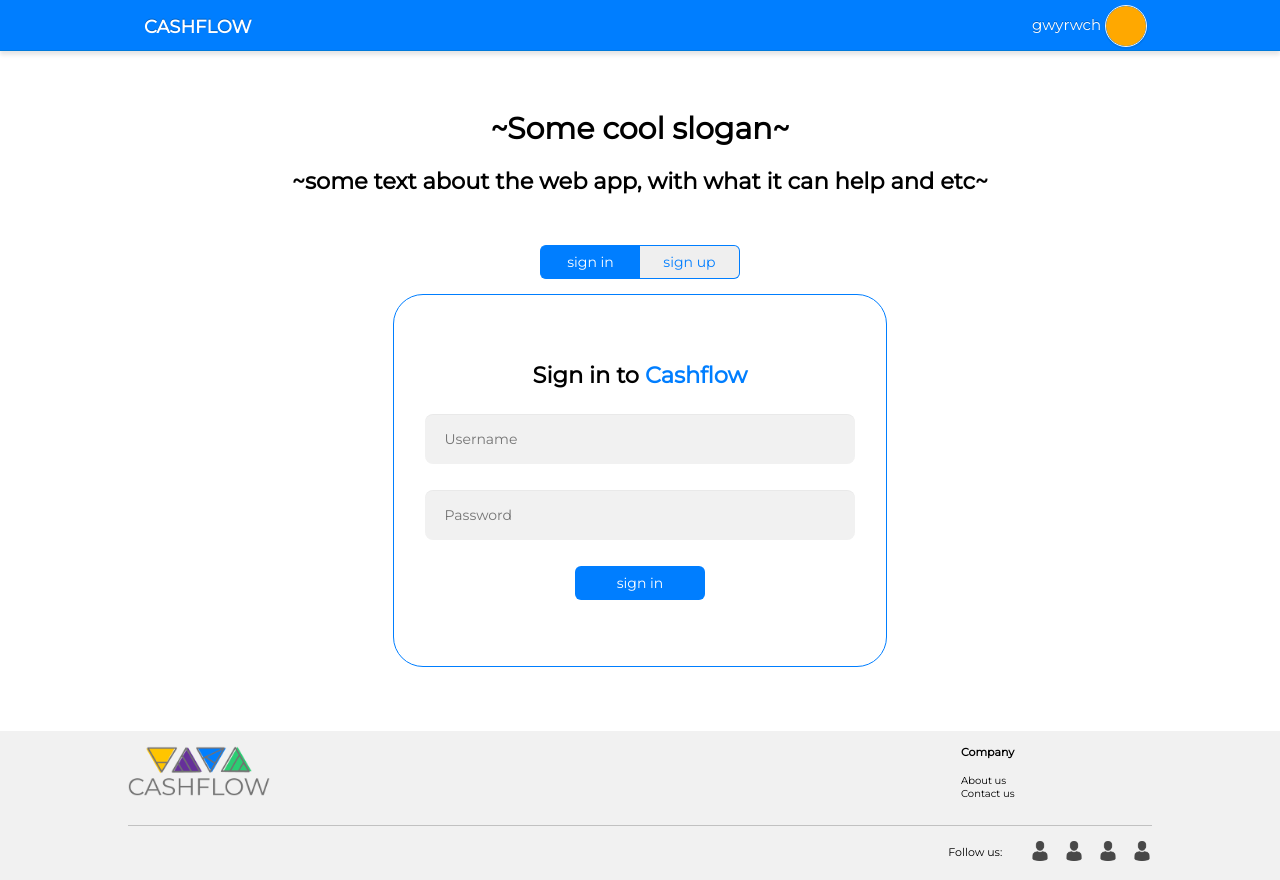
After one commit to gwyrwch/group-expenses-app, a Django app: page /sign_in_up in a window 1280 px wide. The commit adds this page. Run offline with Django 3.2, Linux system fonts and the light colour scheme.

Commit message:
sign in/up image added and some animations

```diff
--- a/splitwise_web/urls.py
+++ b/splitwise_web/urls.py
@@ -4,5 +4,6 @@ from . import views
 
 urlpatterns = [
     path('', views.index, name='index'),
-    path('profile', views.profile, name='profile')
+    path('profile', views.profile, name='profile'),
+    path('sign_in_up', views.sign_in_up, name='sign_in_up')
 ]
--- a/splitwise_web/views.py
+++ b/splitwise_web/views.py
@@ -2,8 +2,14 @@ from django.shortcuts import render
 
 # Create your views here.
 
+
 def index(request):
     return render(request, 'index.html')
 
+
 def profile(request):
     return render(request, 'profile.html')
+
+
+def sign_in_up(request):
+    return render(request, 'sign_in_up.html')
--- a/static/css/main.css
+++ b/static/css/main.css
@@ -252,11 +252,13 @@ main {
 .group-header button {
     width: 130px;
     height: 34px;
+    transition: all 0.5s cubic-bezier(0.65,-0.25,0.25, 1.95);
 }
 
 .group-header .btn-set {
     color: #007eff;
     background-color: #ffffff;
+    outline: none;
 }
 
 .group-header .btn-add {
@@ -264,6 +266,15 @@ main {
     background-color: #007eff;
     border: none;
     float: right;
+    outline: none;
+}
+
+.group-header .btn-add:hover {
+    width: 150px;
+}
+
+.group-header .btn-set:hover {
+    width: 150px;
 }
 
 .group-header img {
--- /dev/null
+++ b/static/css/sign_in_up.css
@@ -0,0 +1,115 @@
+.sign_form_base {
+    width: 60%;
+    display: inline-block;
+    padding-top: 0;
+}
+
+.sign_form {
+    border: #007eff solid 1px;
+    border-radius: 30px;
+    padding: 5%;
+    margin-top: 15px;
+    margin-left: 60px;
+    margin-right: 60px;
+    overflow: auto;
+    text-align: center;
+    transition: opacity 1s  ease-in-out;
+    /*text-align: center;*/
+}
+
+.sign_form input {
+    width: 100%;
+    /*padding: 3%;*/
+    height: 50px;
+    border: none;
+    box-sizing: border-box;
+    /*border: rgba(72, 72, 72, 0.85) 0.5px solid;*/
+    padding: 10px 10px 10px 20px;
+    font-size: 14px;
+    background-color: #f1f1f1;
+    border-radius: 8px;
+    box-shadow: 0 1px 0 rgba(0, 0, 0, 0.03) inset;
+    /*text-align: center;*/
+}
+
+.sign_form .row {
+    margin-bottom: 26px;
+}
+
+.sign_form h2 {
+    margin-top: 35px !important;
+    margin-bottom: 25px !important;
+}
+
+.btn-sign-in {
+    color: #ffffff;
+    background-color: #007eff;
+    border: none;
+    margin-bottom: 35px;
+    width: 130px;
+    height: 34px;
+}
+
+.main-container {
+    text-align: center;
+}
+
+.main-container h1 {
+    margin-top: 50px;
+}
+
+.main-container h2 {
+    margin-bottom: 50px;
+}
+
+.switch {
+    /*border: solid;*/
+
+}
+
+.switch button {
+    margin: 0 -2px;
+    height: 34px;
+    width: 100px;
+    transition: all 0.5s cubic-bezier(0.65,-0.25,0.25, 1.95);
+}
+
+.switch .btn-primary {
+    background-color: #007eff;
+    color: white;
+    border: 1px solid #007eff;
+}
+
+.switch .btn-secondary {
+    color: #007eff;
+    border: 1px solid #007eff;
+}
+
+.switch .btn1 {
+    border-right: none;
+    border-top-right-radius: 0;
+    border-bottom-right-radius: 0;
+    outline:none;
+}
+
+.btn1:hover, .btn1:active, .btn1:focus, .btn2:hover, .btn2:active, .btn2:focus {
+    width: 150px;
+}
+
+.switch .btn2 {
+    border-left: none;
+    border-top-left-radius: 0;
+    border-bottom-left-radius: 0;
+    outline:none;
+
+}
+
+.btn2:active {
+    /*background-color: #007eff;*/
+    /*color: #fff;*/
+}
+
+
+.span-logo-text {
+    color: #007eff;
+}
--- /dev/null
+++ b/templates/sign_in_up.html
@@ -0,0 +1,218 @@
+<!DOCTYPE html>
+
+{% load static %}
+
+<html lang="en">
+  <head>
+      <title>Cashflow</title>
+      <link rel="stylesheet" type="text/css" href="{% static "css/main.css" %}">
+      <link rel="stylesheet" type="text/css" href="{% static "css/sign_in_up.css" %}">
+      <link href="https://fonts.googleapis.com/css?family=Montserrat&display=swap" rel="stylesheet">
+      <link href="https://fonts.googleapis.com/icon?family=Material+Icons" rel="stylesheet">
+
+  </head>
+<body>
+    <header>
+        <nav class="navbar">
+            <a class="navbar-item" href="#">
+                <div class="text navbar-logo-text">
+                    Cashflow
+                </div>
+            </a>
+            <div class="dropdown float-right">
+                <a class="navbar-item profile-nav" href="profile">
+                    gwyrwch
+                    <img src="{% static "img/Disc_Plain_orange.png" %}">
+                </a>
+                <div class="dropdown-content">
+                    <a href="#">Your account</a>
+                    <a href="#">Log out</a>
+                </div>
+            </div>
+        </nav>
+    </header>
+    <main>
+        <div class="main-container">
+            <h1>
+                ~Some cool slogan~
+            </h1>
+            <h2>
+                ~some text about the web app, with what it can help and etc~
+            </h2>
+            <div class="switch">
+                <button class="btn-primary btn1" id="sin" onclick="sign_in_click();">
+                    sign in
+                </button>
+                <button class="btn-secondary btn2" id="sup" onclick="sign_up_click();">
+                    sign up
+                </button>
+            </div>
+            <div class="sign_form_base">
+                <form class="sign_form" id="sign-in-form">
+                    <h2>
+                        Sign in to <span class="span-logo-text">Cashflow</span>
+                    </h2>
+                    <div class="row">
+                        <div class="column-12">
+                            <label>
+                                <input placeholder="Username">
+                            </label>
+                        </div>
+                    </div>
+                    <div class="row">
+                        <div class="column-12">
+                            <label>
+                                <input placeholder="Password">
+                            </label>
+                        </div>
+                    </div>
+                    <button class="btn-sign-in">
+                        sign in
+                    </button>
+                </form>
+                <form class="sign_form" id="sign-up-form">
+                    <h2>
+                        Create an account in <span class="span-logo-text">Cashflow</span>
+                    </h2>
+                    <div class="row">
+                        <div class="column-12">
+                            <label>
+                                <input placeholder="Username">
+                            </label>
+                        </div>
+                    </div>
+                    <div class="row">
+                        <div class="column-12">
+                            <label>
+                                <input placeholder="Email">
+                            </label>
+                        </div>
+                    </div>
+                    <div class="row">
+                        <div class="column-12">
+                            <label>
+                                <input placeholder="Password">
+                            </label>
+                        </div>
+                    </div>
+                    <button class="btn-sign-in">
+                        sign up
+                    </button>
+                </form>
+            </div>
+        </div>
+    </main>
+    <footer>
+        <div class="footer">
+            <div class="row">
+                <div class="column-9 logo">
+                    <img src="{% static "img/logo.png" %}" alt="">
+                </div>
+                <div class="column-3">
+                    <div class="company">
+                        <h4>
+                            Company
+                        </h4>
+                        <a href="#">
+                            About us
+                        </a>
+                        <a href="#">
+                            Contact us
+                        </a>
+                    </div>
+                </div>
+            </div>
+            <div class="hr">
+                .
+            </div>
+            <div class="row">
+                <div class="column-9">
+
+                </div>
+                <div class="column-3 follow-us">
+                        <ul>
+                            <li>
+                            </li>
+                            <li>
+                                <a href="#">
+                                    <img src="{% static "img/friend.png" %}">
+                                </a>
+                            </li>
+                            <li>
+                                <a href="#">
+                                    <img src="{% static "img/friend.png" %}">
+                                </a>
+                            </li>
+                            <li>
+                                <a href="#">
+                                    <img src="{% static "img/friend.png" %}">
+                                </a>
+                            </li>
+                            <li>
+                                <a href="#">
+                                    <img src="{% static "img/friend.png" %}">
+                                </a>
+                            </li>
+                        </ul>
+                    </div>
+                </div>
+            </div>
+    </footer>
+</body>
+<script>
+    var sign_up_form = document.getElementById('sign-up-form');
+    {#sign_up_form.style.width = "0px";#}
+    sign_up_form.style.display = 'none';
+    sign_up_form.style.opacity = '0';
+
+
+    function sign_in_click() {
+        var sign_in_form = document.getElementById('sign-in-form');
+        var sign_up_form = document.getElementById('sign-up-form');
+
+        sign_in_form.style.display = 'block';
+        sign_up_form.style.display = 'none';
+
+        setTimeout(function () {
+            sign_in_form.style.opacity = '1';
+            sign_up_form.style.opacity = '0';
+        });
+
+        {#sign_in_form.style.width = "100px";#}
+        {#sign_up_form.style.width = "0px";#}
+
+        var btn1 = document.getElementById('sin');
+        var btn2 = document.getElementById('sup');
+
+        btn1.classList.remove("btn-secondary");
+        btn1.classList.add("btn-primary");
+
+        btn2.classList.remove("btn-primary");
+        btn2.classList.add("btn-secondary");
+    }
+
+    function sign_up_click() {
+        var sign_in_form = document.getElementById('sign-in-form');
+        var sign_up_form = document.getElementById('sign-up-form');
+
+
+        sign_in_form.style.display = 'none';
+        sign_up_form.style.display = 'block';
+
+        setTimeout(function () {
+            sign_in_form.style.opacity = '0';
+            sign_up_form.style.opacity = '1';
+        });
+
+        var btn1 = document.getElementById('sup');
+        var btn2 = document.getElementById('sin');
+
+        btn1.classList.remove("btn-secondary");
+        btn1.classList.add("btn-primary");
+
+        btn2.classList.remove("btn-primary");
+        btn2.classList.add("btn-secondary");
+    }
+
+</script>
+</html>
```
Also changed, not shown: 1 other file.
